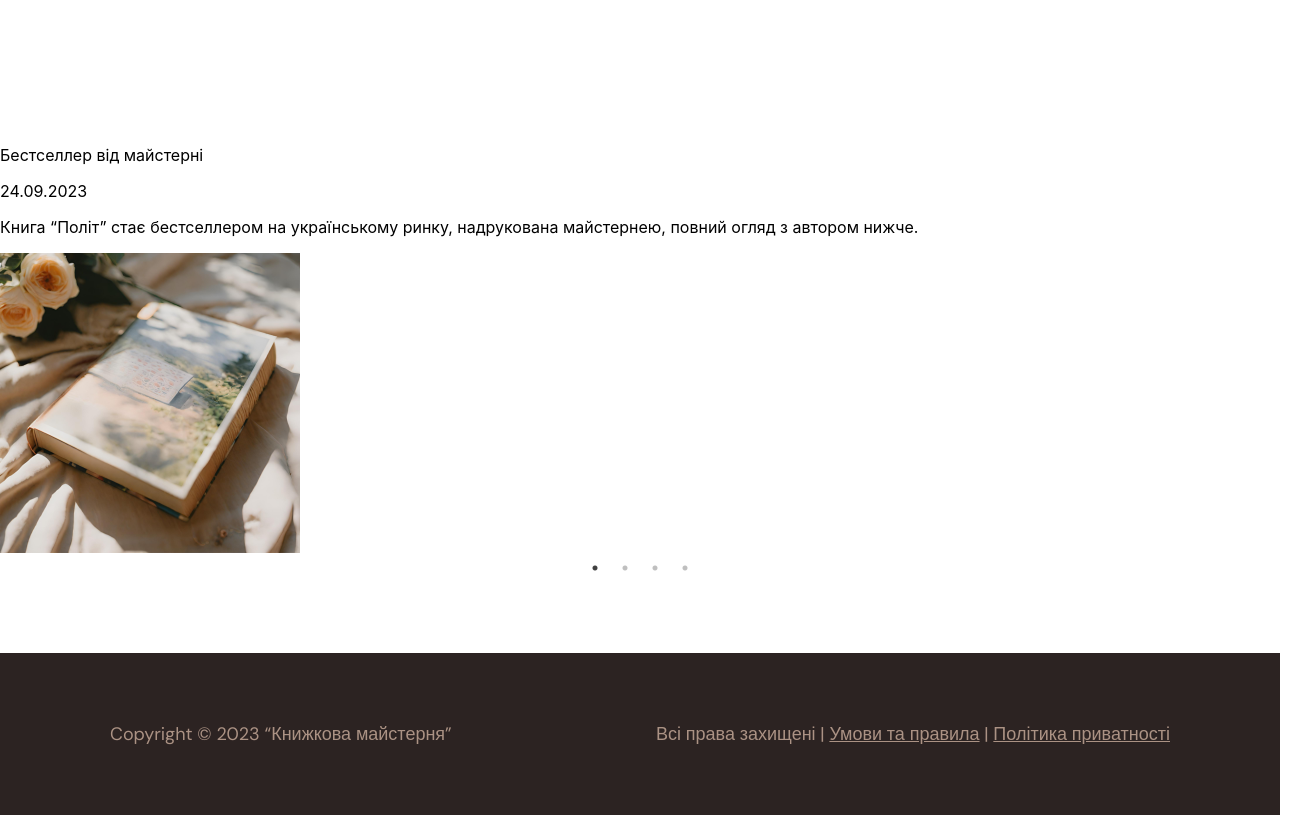
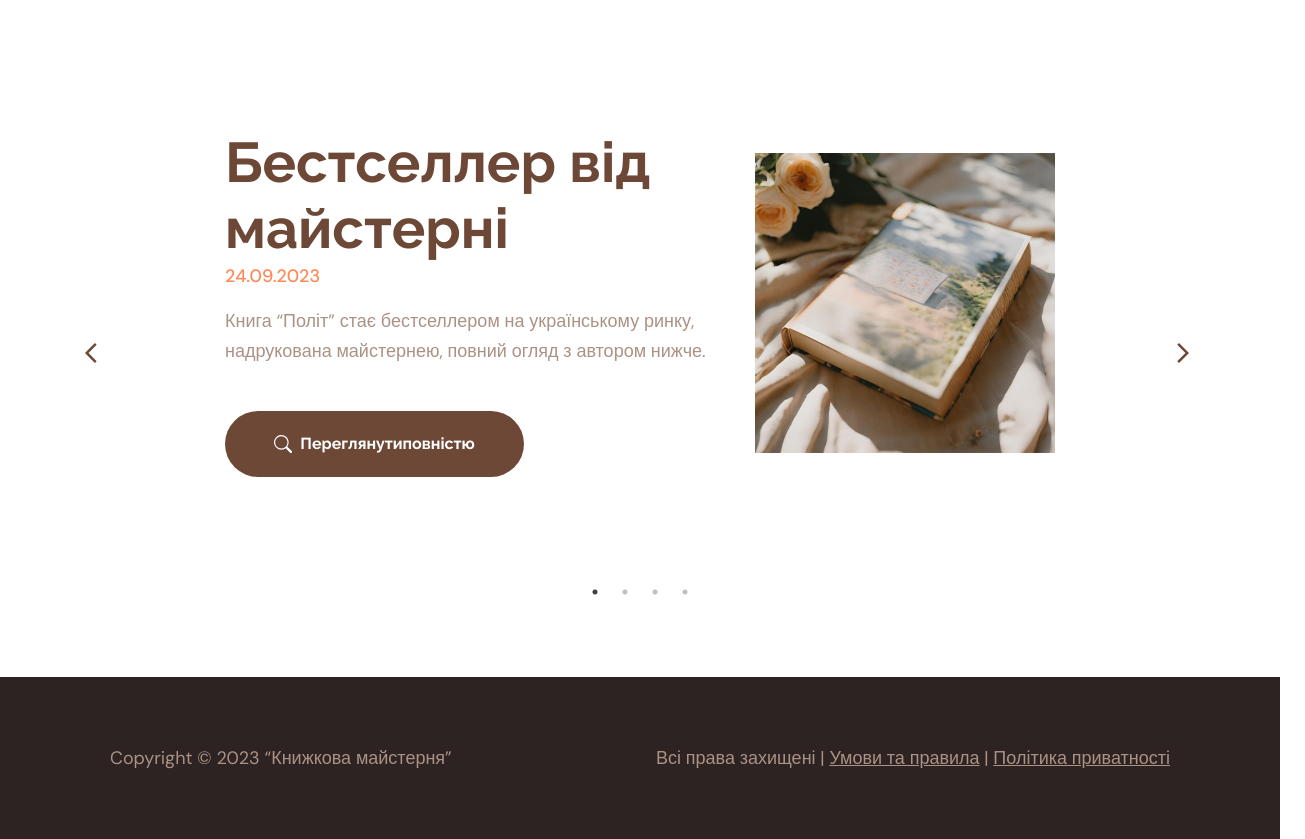
Before and after one commit to kirill25460/book_service, a React (Create React App) app: page / in a window 1280 px wide. Shown: the part 2100-2939 px from the top of the page, 1305 px wide, since content can reach past the window. Before the commit the page ends 2915 px from the top, so only its background shows below. Built offline with nearby package versions, Linux system fonts and the light colour scheme.

Commit message:
make slider

```diff
--- a/public/index.html
+++ b/public/index.html
@@ -1,14 +1,12 @@
 <!DOCTYPE html>
 <html lang="en">
+
 <head>
   <meta charset="utf-8" />
   <link rel="icon" href="%PUBLIC_URL%/favicon.ico" />
   <meta name="viewport" content="width=device-width, initial-scale=1" />
   <meta name="theme-color" content="#000000" />
-    <meta
-      name="description"
-      content="Web site created using create-react-app"
-    />
+  <meta name="description" content="Web site created using create-react-app" />
   <link rel="apple-touch-icon" href="%PUBLIC_URL%/logo192.png" />
   <!--
       manifest.json provides metadata used when your web app is installed on a
@@ -16,10 +14,14 @@
     -->
   <link rel="preconnect" href="https://fonts.googleapis.com">
     <link rel="preconnect" href="https://fonts.gstatic.com" crossorigin>
-    <link href="https://fonts.googleapis.com/css2?family=DM+Sans:opsz@9..40&family=Didact+Gothic&family=Nunito+Sans:opsz,wght@6..12,700&family=Raleway:wght@500;600&display=swap" rel="stylesheet">
+    <link
+      href="https://fonts.googleapis.com/css2?family=DM+Sans:opsz,wght@9..40,400;9..40,500&family=Didact+Gothic&family=Nunito+Sans:opsz,wght@6..12,700&family=Raleway:wght@500;600;700&display=swap"
+      rel="stylesheet">
 
-    <link rel="stylesheet" type="text/css" charset="UTF-8" href="https://cdnjs.cloudflare.com/ajax/libs/slick-carousel/1.6.0/slick.min.css" />
-<link rel="stylesheet" type="text/css" href="https://cdnjs.cloudflare.com/ajax/libs/slick-carousel/1.6.0/slick-theme.min.css" />
+    <link rel="stylesheet" type="text/css" charset="UTF-8"
+      href="https://cdnjs.cloudflare.com/ajax/libs/slick-carousel/1.6.0/slick.min.css" />
+    <link rel="stylesheet" type="text/css"
+      href="https://cdnjs.cloudflare.com/ajax/libs/slick-carousel/1.6.0/slick-theme.min.css" />
 
     <!--
       Notice the use of %PUBLIC_URL% in the tags above.
@@ -63,6 +65,7 @@
     </script>
     <!-- End Single Page Apps for GitHub Pages -->
 </head>
+
 <body>
   <noscript>You need to enable JavaScript to run this app.</noscript>
   <div id="root"></div>
@@ -77,4 +80,5 @@
       To create a production bundle, use `npm run build` or `yarn build`.
     -->
 </body>
+
 </html>
--- a/src/components/Footer/Footer.jsx
+++ b/src/components/Footer/Footer.jsx
@@ -1,12 +1,18 @@
-import { FooterContainer, FooterText, FooterUnderline } from './Footer.styled';
+import {
+  FooterContainer,
+  FooterText,
+  FooterUnderline,
+  FooterUnderlineSmall,
+} from './Footer.styled';
 
 const Footer = () => {
   return (
     <FooterContainer>
       <FooterText>Copyright © 2023 “Книжкова майстерня”</FooterText>
       <FooterText>
-        Всі права захищені | <FooterUnderline>Умови та правила</FooterUnderline>{' '}
-        | <FooterUnderline>Політика приватності</FooterUnderline>
+        <FooterUnderlineSmall>Всі права захищені</FooterUnderlineSmall> |{' '}
+        <FooterUnderline>Умови та правила</FooterUnderline> |{' '}
+        <FooterUnderline>Політика приватності</FooterUnderline>
       </FooterText>
     </FooterContainer>
   );
--- a/src/components/Footer/Footer.styled.jsx
+++ b/src/components/Footer/Footer.styled.jsx
@@ -1,12 +1,32 @@
 import styled from 'styled-components';
 
 export const FooterContainer = styled.div`
-  height: 162px;
+  height: 216px;
   background-color: #2c2322;
   display: flex;
+  flex-direction: column;
+  text-align: center;
   align-items: center;
-  justify-content: space-between;
-  padding: 0 110px;
+  justify-content: center;
+  padding: 0 39px;
+  @media screen and (min-width: 430px) {
+    height: 162px;
+    background-color: #2c2322;
+    display: flex;
+    flex-direction: row;
+    align-items: center;
+    justify-content: space-between;
+    padding: 0 30px;
+  }
+  @media screen and (min-width: 1150px) {
+    height: 162px;
+    background-color: #2c2322;
+    display: flex;
+    flex-direction: row;
+    align-items: center;
+    justify-content: space-between;
+    padding: 0 110px;
+  }
 `;
 
 export const FooterText = styled.p`
@@ -20,5 +40,30 @@ export const FooterText = styled.p`
 `;
 
 export const FooterUnderline = styled.span`
-    text-decoration: underline;
-`
+  text-decoration: underline;
+`;
+
+export const FooterUnderlineSmall = styled.span`
+  text-decoration: underline;
+  @media screen and (min-width: 430px) {
+    text-decoration: none;
+  }
+`;
+
+// @media screen and (min-width: 430px) {
+//   display: flex;
+//   height: 110px;
+//   justify-content: center;
+// }
+// @media screen and (min-width: 710px) {
+//   display: flex;
+//   height: 110px;
+//   justify-content: space-between;
+//   padding: 0 50px;
+// }
+// @media screen and (min-width: 1005px) {
+//   display: flex;
+//   height: 110px;
+//   justify-content: space-between;
+//   padding: 0 110px;
+// }
--- a/src/components/News/News.jsx
+++ b/src/components/News/News.jsx
@@ -1,6 +1,47 @@
 import Slider from 'react-slick';
-import {NewsContainer} from './News.styled'
-import sliderImg from '../../images/sliderImg.png'
+import {
+  NewsContainer,
+  Next,
+  Prev,
+  SlideContainer,
+  SlideConText,
+  SlideImg,
+  SlideMainText,
+  SlideData,
+  SlideSubText,
+  SlideButton,
+  Search,
+  Hide
+} from './News.styled';
+import sliderImg from '../../images/sliderImg.png';
+
+function SampleNextArrow(props) {
+  const { className, style, onClick } = props;
+  return (
+    <Next
+      className={className}
+      style={{
+        ...style,
+        display: 'block',
+      }}
+      onClick={onClick}
+    />
+  );
+}
+
+function SamplePrevArrow(props) {
+  const { className, style, onClick } = props;
+  return (
+    <Prev
+      className={className}
+      style={{
+        ...style,
+        display: 'block',
+      }}
+      onClick={onClick}
+    />
+  );
+}
 
 const News = () => {
   const settings = {
@@ -11,43 +52,55 @@ const News = () => {
     speed: 500,
     slidesToShow: 1,
     slidesToScroll: 1,
-
+    nextArrow: <SampleNextArrow />,
+    prevArrow: <SamplePrevArrow />,
   };
 
-  const news = [{
-    title:'Бестселлер від майстерні',
-    subTitle:'Книга “Політ” стає бестселлером на українському ринку, надрукована майстернею, повний огляд з автором нижче.',
-    img:sliderImg,
-    data:'24.09.2023'
+  const news = [
+    {
+      title: 'Бестселлер від майстерні',
+      subTitle:
+        'Книга “Політ” стає бестселлером на українському ринку, надрукована майстернею, повний огляд з автором нижче.',
+      img: sliderImg,
+      data: '24.09.2023',
     },
     {
-    title:'Бестселлер від майстерні',
-    subTitle:'Книга “Політ” стає бестселлером на українському ринку, надрукована майстернею, повний огляд з автором нижче.',
-    img:sliderImg,
-    data:'24.09.2023'
+      title: 'Бестселлер від майстерні',
+      subTitle:
+        'Книга “Політ” стає бестселлером на українському ринку, надрукована майстернею, повний огляд з автором нижче.',
+      img: sliderImg,
+      data: '24.09.2023',
     },
     {
-    title:'Бестселлер від майстерні',
-    subTitle:'Книга “Політ” стає бестселлером на українському ринку, надрукована майстернею, повний огляд з автором нижче.',
-    img:sliderImg,
-    data:'24.09.2023'
+      title: 'Бестселлер від майстерні',
+      subTitle:
+        'Книга “Політ” стає бестселлером на українському ринку, надрукована майстернею, повний огляд з автором нижче.',
+      img: sliderImg,
+      data: '24.09.2023',
     },
     {
-    title:'Бестселлер від майстерні',
-    subTitle:'Книга “Політ” стає бестселлером на українському ринку, надрукована майстернею, повний огляд з автором нижче.',
-    img:sliderImg,
-    data:'24.09.2023'
-  }]
+      title: 'Бестселлер від майстерні',
+      subTitle:
+        'Книга “Політ” стає бестселлером на українському ринку, надрукована майстернею, повний огляд з автором нижче.',
+      img: sliderImg,
+      data: '24.09.2023',
+    },
+  ];
   return (
     <NewsContainer>
       <Slider {...settings}>
-        {news.map(({title, subTitle, img, data}) => {
-          return(<div key={title}>
-            <p>{title}</p>
-            <p>{data}</p>
-            <p>{subTitle}</p>
-            <img src={img} alt={title} />
-          </div>)
+        {news.map(({ title, subTitle, img, data }) => {
+          return (
+            <SlideContainer key={title}>
+              <SlideConText>
+                <SlideMainText>{title}</SlideMainText>
+                <SlideData>{data}</SlideData>
+                <SlideSubText>{subTitle}</SlideSubText>
+                <SlideButton><Search/>Переглянути <Hide>повністю</Hide></SlideButton>
+              </SlideConText>
+              <SlideImg src={img} alt={title} />
+            </SlideContainer>
+          );
         })}
       </Slider>
     </NewsContainer>
--- a/src/components/News/News.styled.jsx
+++ b/src/components/News/News.styled.jsx
@@ -1,5 +1,165 @@
-import styled from 'styled-components'
+import styled from 'styled-components';
+import { MdArrowBackIos, MdArrowForwardIos } from 'react-icons/md';
+import { BsSearch } from 'react-icons/bs';
 
 export const NewsContainer = styled.div`
-    margin: 213px auto 100px;
+  margin: 213px 35px 100px;
+  @media screen and (min-width: 980px) {
+    margin: 213px 110px 100px;
+  }
+`;
+
+export const Next = styled(MdArrowForwardIos)`
+  color: #6e4836;
+  width: 24px;
+  height: 24px;
+  &:hover {
+    color: #ad775e;
+  }
+`;
+
+export const Prev = styled(MdArrowBackIos)`
+  color: #6e4836;
+  width: 24px;
+  height: 24px;
+  &:hover {
+    color: #ad775e;
+  }
+`;
+
+export const SlideContainer = styled.div`
+  display: flex !important;
+  align-items: center;
+  justify-content: space-between;
+  flex-direction: column-reverse;
+  @media screen and (min-width: 980px) {
+    display: flex !important;
+    flex-direction: row;
+    justify-content: space-between;
+    padding-bottom: 100px;
+  }
+`;
+
+export const SlideConText = styled.div`
+  width: 100%;
+  text-align: center;
+  padding-left: 0;
+  padding-bottom: 100px;
+  @media screen and (min-width: 980px) {
+    width: 300px;
+    text-align: center;
+    padding-left: 50px;
+    padding-bottom: 0;
+  }
+
+  @media screen and (min-width: 1150px) {
+    text-align: left;
+    width: 517px;
+    padding-left: 115px;
+    padding-bottom: 0;
+  }
+`;
+
+export const SlideImg = styled.img`
+  width: 240px;
+  height: 240px;
+  padding-right: 0;
+  @media screen and (min-width: 980px) {
+    width: 300px;
+    height: 300px;
+    padding-right: 50px;
+  }
+  @media screen and (min-width: 1150px) {
+    width: 300px;
+    height: 300px;
+    padding-right: 115px;
+  }
+`;
+
+export const SlideMainText = styled.p`
+  font-family: 'Raleway';
+  font-style: normal;
+  font-weight: 700;
+  font-size: 40px;
+  line-height: 66px;
+  color: #6e4836;
+  margin: 0;
+  @media screen and (min-width: 980px) {
+    font-size: 56px;
+  }
+`;
+
+export const SlideData = styled.p`
+  font-family: 'DM Sans', sans-serif;
+  font-style: normal;
+  font-weight: 500;
+  font-size: 18px;
+  line-height: 30px;
+  color: #ff8956;
+  margin: 0 0 15px 0;
+`;
+
+export const SlideSubText = styled.p`
+  font-family: 'DM Sans', sans-serif;
+  font-style: normal;
+  font-weight: 400;
+  font-size: 18px;
+  line-height: 30px;
+  color: #ab9284;
+  margin: 0 0 45px 0;
+`;
+
+export const SlideButton = styled.button`
+  display: flex;
+  justify-content: center;
+
+  width: 220px;
+  height: 54px;
+  background: #6e4836;
+  border-radius: 40px;
+  padding: 18px 24px;
+
+  border: 0;
+
+  font-family: 'Raleway';
+  font-style: normal;
+  font-weight: 700;
+  font-size: 18px;
+  line-height: 18px;
+  text-align: center;
+  color: #ffffff;
+  margin: 0 auto;
+  @media screen and (min-width: 980px) {
+    display: flex;
+    justify-content: center;
+    width: 299px;
+    height: 66px;
+    background: #6e4836;
+    border-radius: 40px;
+    padding: 24px 36px;
+    border: 0;
+    margin: 0;
+    font-family: 'Raleway';
+    font-style: normal;
+    font-weight: 700;
+    font-size: 16px;
+    line-height: 18px;
+    text-align: center;
+    color: #ffffff;
+  }
+`;
+
+export const Search = styled(BsSearch)`
+  width: 18px;
+  height: 18px;
+  color: #ffffff;
+  margin-right: 8px;
+`;
+
+export const Hide = styled.span`
+    display: none;
+    @media screen and (min-width: 980px) {
+        display: block;
+    }
+
 `
```
Lines whose indentation alone changed are shown as unchanged.
